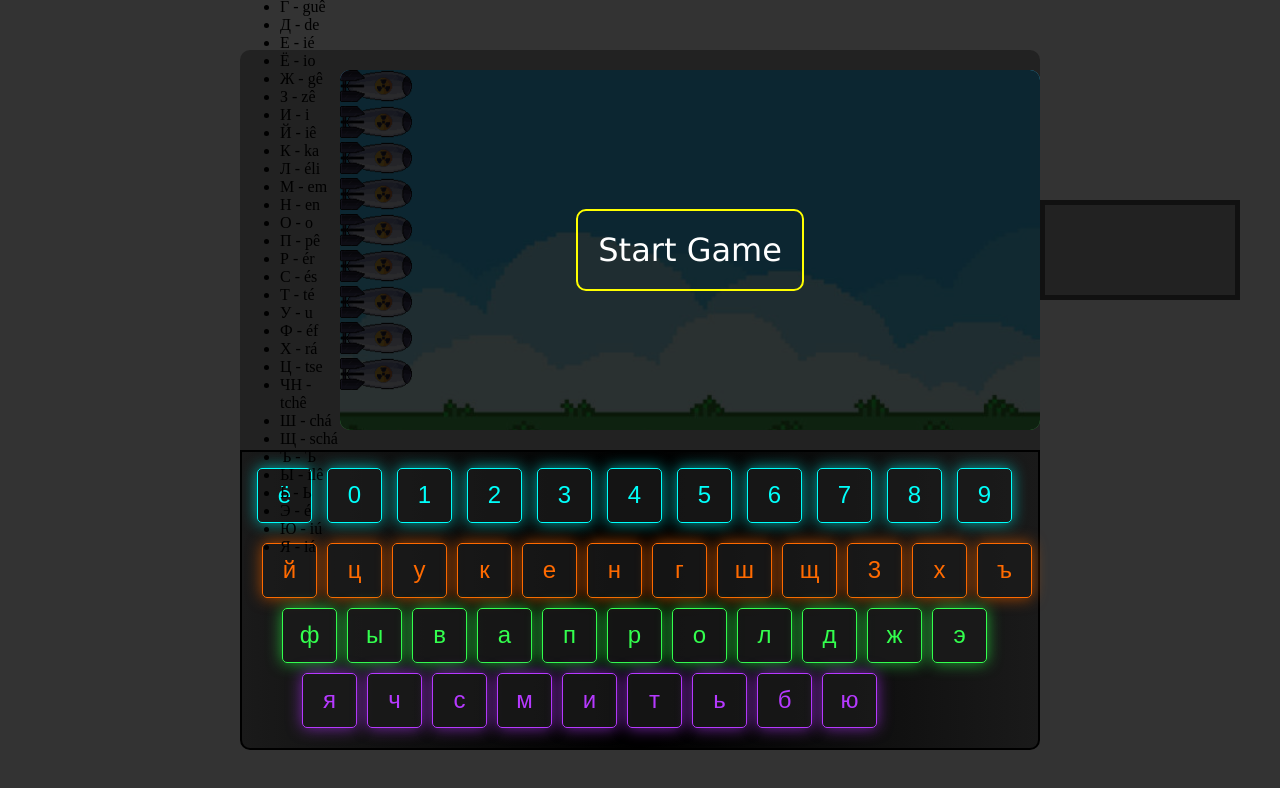
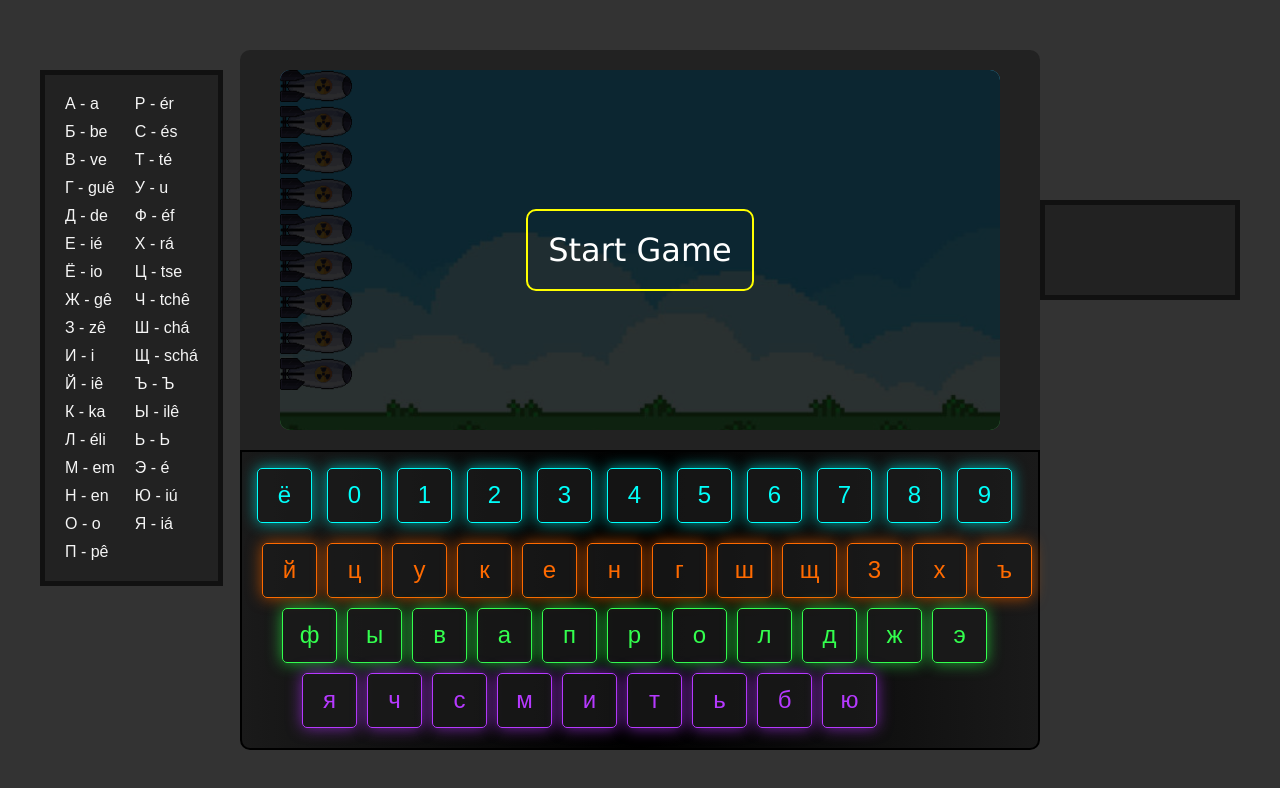
Before and after one commit to MiguelIlekSantos/russian-alphabet-game, a plain HTML site: page index.html in a window 1280 px wide. Drawn offline with Linux system fonts and the light colour scheme.

Commit message:
Quase finalizado

```diff
--- a/assets/style.css
+++ b/assets/style.css
@@ -156,6 +156,48 @@ figure{
 
 
 
+/* -------------------TABLE------------------- */
+
+
+
+
+
+.table{
+    list-style-type: none;
+    position: absolute;
+    left: -200px;
+    top: 20px;
+    display: flex;
+    flex-direction: row;
+    background-color: #222;
+    border: 5px solid #111;
+    margin: 0px;
+    padding: 10px;
+    justify-content: center;
+}
+.table div{
+    color: whitesmoke;
+    padding: 5px;
+    font-family: sans-serif;
+}
+.table div li{
+    padding: 5px;
+}
+
+
+
+
+
+
+
+
+
+
+
+
+
+
+
 
 /* -----------------GAME-PANEL---------------- */
 
@@ -261,8 +303,8 @@ figure{
     font-weight: bold;
 }
 #p-refe{
-    /* display: none; */
-    transform: translate(-50%, 20%);
+    display: none;
+    /* transform: translate(-50%, 20%); */
 }
 
 
@@ -302,7 +344,7 @@ figure{
         left: 0px;
     }
     100%{
-        left: 10px;
+        left: 20px;
     }
 
 }
@@ -312,7 +354,7 @@ figure{
         left: 0px;
     }
     100%{
-        left: 100px;
+        left: 120px;
     }
 
 }
@@ -322,7 +364,7 @@ figure{
         left: 0px;
     }
     100%{
-        left: 200px;
+        left: 220px;
     }
 
 }
@@ -332,7 +374,7 @@ figure{
         left: 0px;
     }
     100%{
-        left: 300px;
+        left: 320px;
     }
 
 }
@@ -342,7 +384,7 @@ figure{
         left: 0px;
     }
     100%{
-        left: 400px;
+        left: 420px;
     }
 
 }
@@ -352,7 +394,7 @@ figure{
         left: 0px;
     }
     100%{
-        left: 500px;
+        left: 520px;
     }
 
 }
--- a/index.html
+++ b/index.html
@@ -13,41 +13,41 @@
     <section class="game-panel">
         <ul class="table">
             <div>
-                <li>А - a</li>
-                <li>Б - be</li>
-                <li>В - ve</li>
-                <li>Г - guê</li>
-                <li>Д - de</li>
-                <li>Е - ié</li>
-                <li>Ё - io</li>
-                <li>Ж - gê</li>
-                <li>З - zê</li>
-                <li>И - i</li>
-                <li>Й - iê</li>
-                <li>К - ka</li>
-                <li>Л - éli</li>
-                <li>М - em</li>
-                <li>Н - en</li>
-                <li>О - o</li>
+                <li><span>А</span> - a</li>
+                <li><span>Б</span> - be</li>
+                <li><span>В</span> - ve</li>
+                <li><span>Г</span> - guê</li>
+                <li><span>Д</span> - de</li>
+                <li><span>Е</span> - ié</li>
+                <li><span>Ё</span> - io</li>
+                <li><span>Ж</span> - gê</li>
+                <li><span>З</span> - zê</li>
+                <li><span>И</span> - i</li>
+                <li><span>Й</span> - iê</li>
+                <li><span>К</span> - ka</li>
+                <li><span>Л</span> - éli</li>
+                <li><span>М</span> - em</li>
+                <li><span>Н</span> - en</li>
+                <li><span>О</span> - o</li>
+                <li><span>П</span> - pê</li>
             </div>
             <div>
-                <li>П - pê</li>
-                <li>Р - ér</li>
-                <li>С - és</li>
-                <li>Т - té</li>
-                <li>У - u</li>
-                <li>Ф - éf</li>
-                <li>Х - rá</li>
-                <li>Ц - tse</li>
-                <li>ЧH - tchê</li>
-                <li>Ш - chá</li>
-                <li>Щ - schá</li>
-                <li>Ъ - Ъ</li>
-                <li>Ы - ilê</li>
-                <li>Ь - Ь</li>
-                <li>Э - é</li>
-                <li>Ю - iú</li>
-                <li>Я - iá</li>
+                <li><span>Р</span> - ér</li>
+                <li><span>С</span> - és</li>
+                <li><span>Т</span> - té</li>
+                <li><span>У</span> - u</li>
+                <li><span>Ф</span> - éf</li>
+                <li><span>Х</span> - rá</li>
+                <li><span>Ц</span> - tse</li>
+                <li><span>Ч</span> - tchê</li>
+                <li><span>Ш</span> - chá</li>
+                <li><span>Щ</span> - schá</li>
+                <li><span>Ъ</span> - Ъ</li>
+                <li><span>Ы</span> - ilê</li>
+                <li><span>Ь</span> - Ь</li>
+                <li><span>Э</span> - é</li>
+                <li><span>Ю</span> - iú</li>
+                <li><span>Я</span> - iá</li>
             </div>
         </ul>
         <div id="game-content" class="game-content">
```
